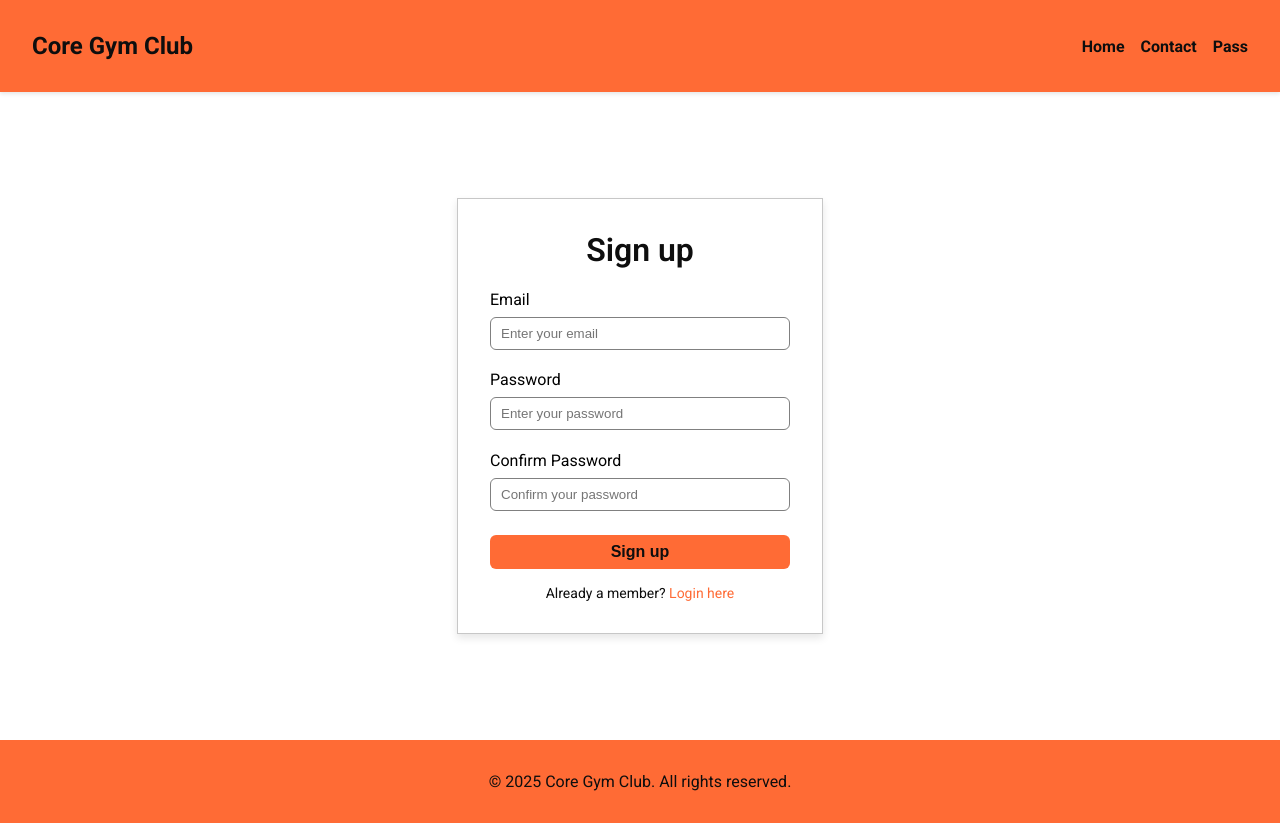
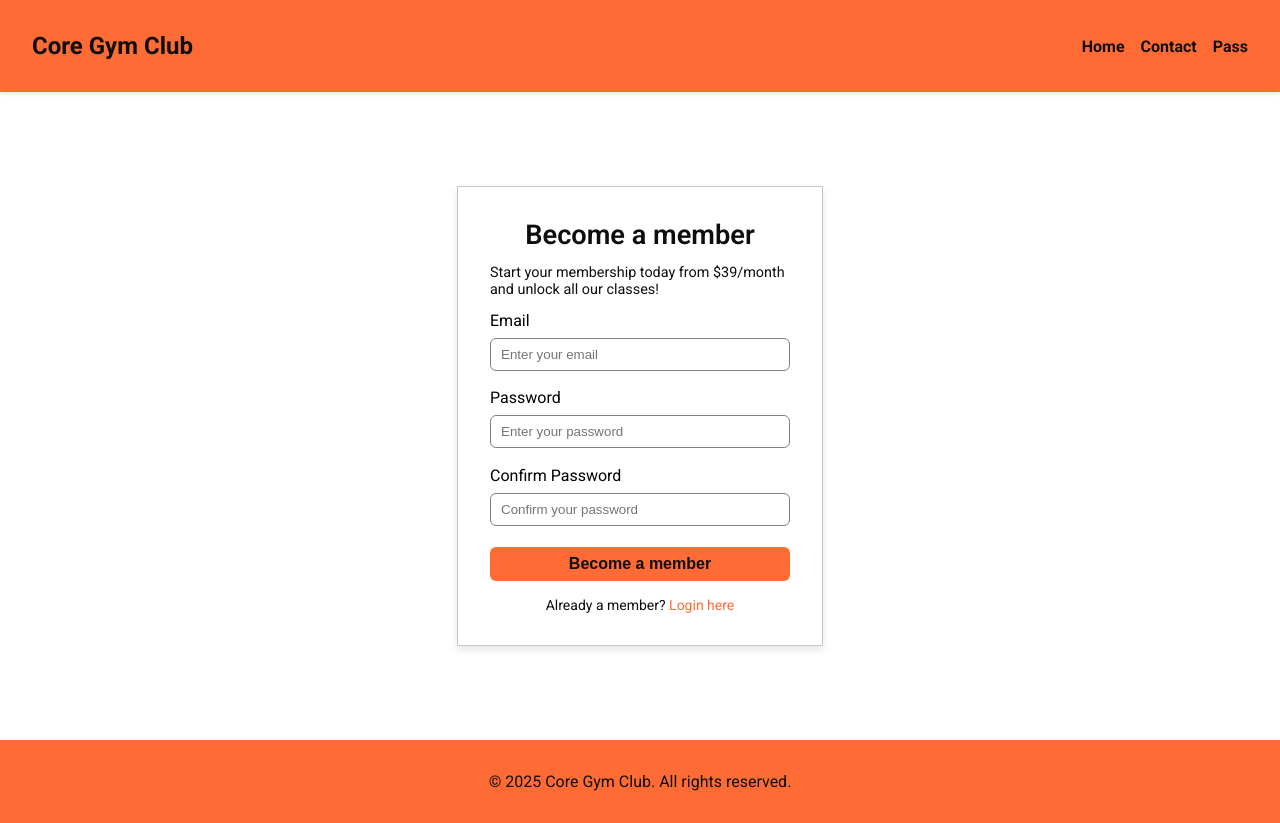
Before and after one commit to win24-project/Frontend, a React (Vite) app: page /register in a window 1280 px wide. Built offline with nearby package versions, Linux system fonts and the light colour scheme.

Commit message:
Chenged the title and button to a more fitting one and added a info text under the title that shows the starting price for a membership.

```diff
--- a/src/components/RegisterForm/RegisterForm.jsx
+++ b/src/components/RegisterForm/RegisterForm.jsx
@@ -77,7 +77,8 @@ const RegisterForm = () => {
   return (
     <div className={styles.registerWrapper}>
       <form className={styles.form} onSubmit={handleSubmit} noValidate>
-        <h2 className={styles.title}>Sign up</h2>
+        <h2 className={styles.title}>Become a member</h2>
+        <p className={styles.infoText}>Start your membership today from $39/month and unlock all our classes!</p>
 
         <div className={styles.field}>
           <label>Email</label>
@@ -112,7 +113,7 @@ const RegisterForm = () => {
           {errors.confirmPassword && <span className={styles.error}>{errors.confirmPassword}</span>}
         </div>
 
-        <button type="submit" className={styles.button}>Sign up</button>
+        <button type="submit" className={styles.button}>Become a member</button>
 
         <div className={styles.redirectLogin}>
           <p>Already a member? <a href="/login">Login here</a></p>
--- a/src/components/RegisterForm/RegisterForm.module.css
+++ b/src/components/RegisterForm/RegisterForm.module.css
@@ -18,15 +18,23 @@
 }
 
 .title {
-  font-size: 2rem;
+  font-size: 1.7rem;
   font-weight: 600;
-  margin: 0 0 1rem 0;
+  margin: 0;
+}
+
+.infoText {
+  margin-top: .8rem;
+  margin-bottom: .5rem;
+  font-size: .9rem;
+  font-weight: 400;
+  color: var(--dark-color);
 }
 
 .field {
   display: flex;
   flex-direction: column;
-  margin-bottom: 1rem;
+  margin-bottom: .8rem;
   width: 100%;
 }
 
```
